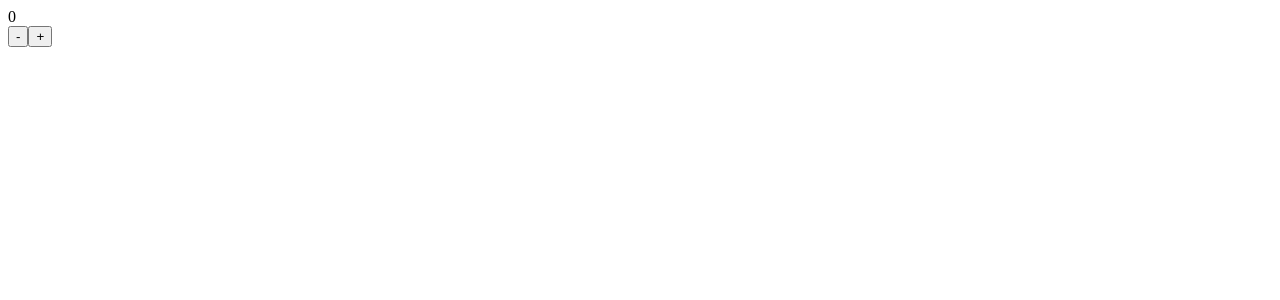
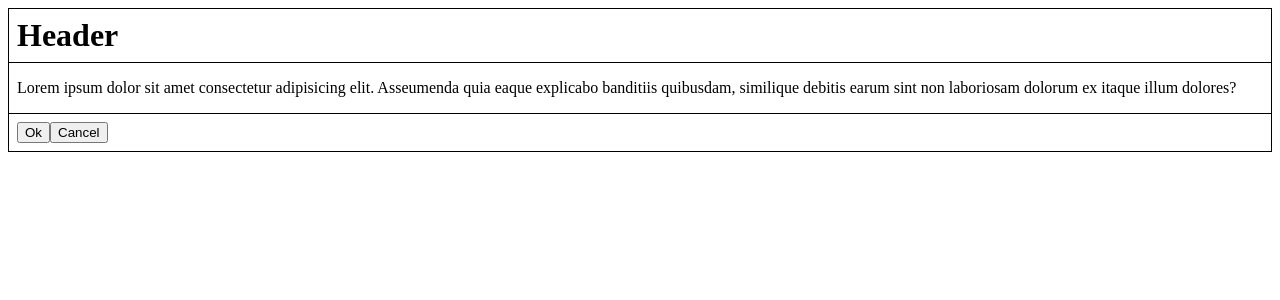
Before and after one commit to Skills-Learnings/React-Advanced, a React (Vite) app: page / in a window 1280 px wide. Shown: the top 300 px of the page. Built offline with nearby package versions, Linux system fonts and the light colour scheme; the HTML template or start-up script is replaced by a standard one.

Commit message:
Compound component example code

```diff
--- a/src/App.tsx
+++ b/src/App.tsx
@@ -1,11 +1,15 @@
 import AsPropExample from "./Components/AsPropExample/AsPropExample"
 import ContextOrganizationExample from "./Components/ContextOrganizationExample/ContextOrganizationExample"
+import CompoundComponentExample from "./Components/CompoundComponentExample/CompoundComponentExample"
 
 function App() {
   // Example of as props
   /* return <AsPropExample/> */
   // Example of content orgranization
-  return <ContextOrganizationExample />
+  /* return <ContextOrganizationExample /> */
+
+  // Example of compound components
+  return <CompoundComponentExample />
 }
 
 export default App
--- /dev/null
+++ b/src/Components/CompoundComponentExample/Card.tsx
@@ -0,0 +1,57 @@
+import { ReactNode } from "react"
+
+type Props = {
+  children: ReactNode
+}
+
+export default function Card({ children }: Props) {
+  return <div style={{ border: "1px solid black" }}>{children}</div>
+}
+
+Card.Header = Header
+Card.Body = Body
+Card.Footer = Footer
+
+type HeaderProp = {
+  children: ReactNode
+}
+
+function Header({ children }: HeaderProp) {
+  return (
+    <div
+      style={{
+        borderBottom: "1px solid black",
+        padding: ".5rem",
+        marginBottom: ".5rem",
+      }}
+    >
+      {children}
+    </div>
+  )
+}
+
+type BodyProp = {
+  children: ReactNode
+}
+
+function Body({ children }: BodyProp) {
+  return <div style={{ padding: ".5rem" }}>{children}</div>
+}
+
+type FooterProp = {
+  children: ReactNode
+}
+
+function Footer({ children }: FooterProp) {
+  return (
+    <div
+      style={{
+        borderTop: "1px solid black",
+        padding: ".5rem",
+        marginTop: ".5rem",
+      }}
+    >
+      {children}
+    </div>
+  )
+}
--- /dev/null
+++ b/src/Components/CompoundComponentExample/CompoundComponentExample.tsx
@@ -0,0 +1,22 @@
+import Card from "./Card"
+
+export default function CompoundComponentExample() {
+  return (
+    <Card>
+      <Card.Header>
+        <h1 style={{ margin: "0" }}>Header</h1>
+      </Card.Header>
+      <Card.Body>
+        Lorem ipsum dolor sit amet consectetur adipisicing elit. Asseumenda quia
+        eaque explicabo banditiis quibusdam, similique debitis earum sint non
+        laboriosam dolorum ex itaque illum dolores?
+      </Card.Body>
+      <Card.Footer>
+        <>
+          <button>Ok</button>
+          <button>Cancel</button>
+        </>
+      </Card.Footer>
+    </Card>
+  )
+}
```
